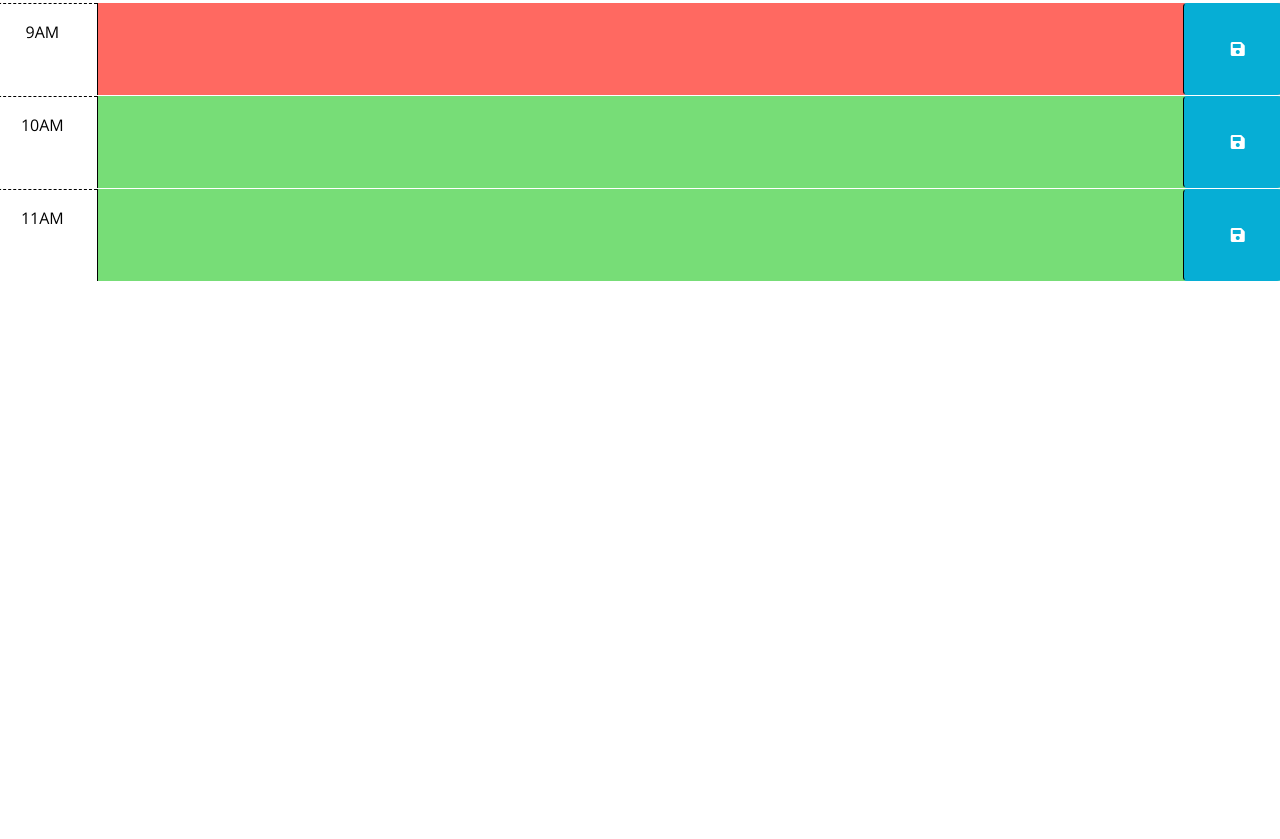
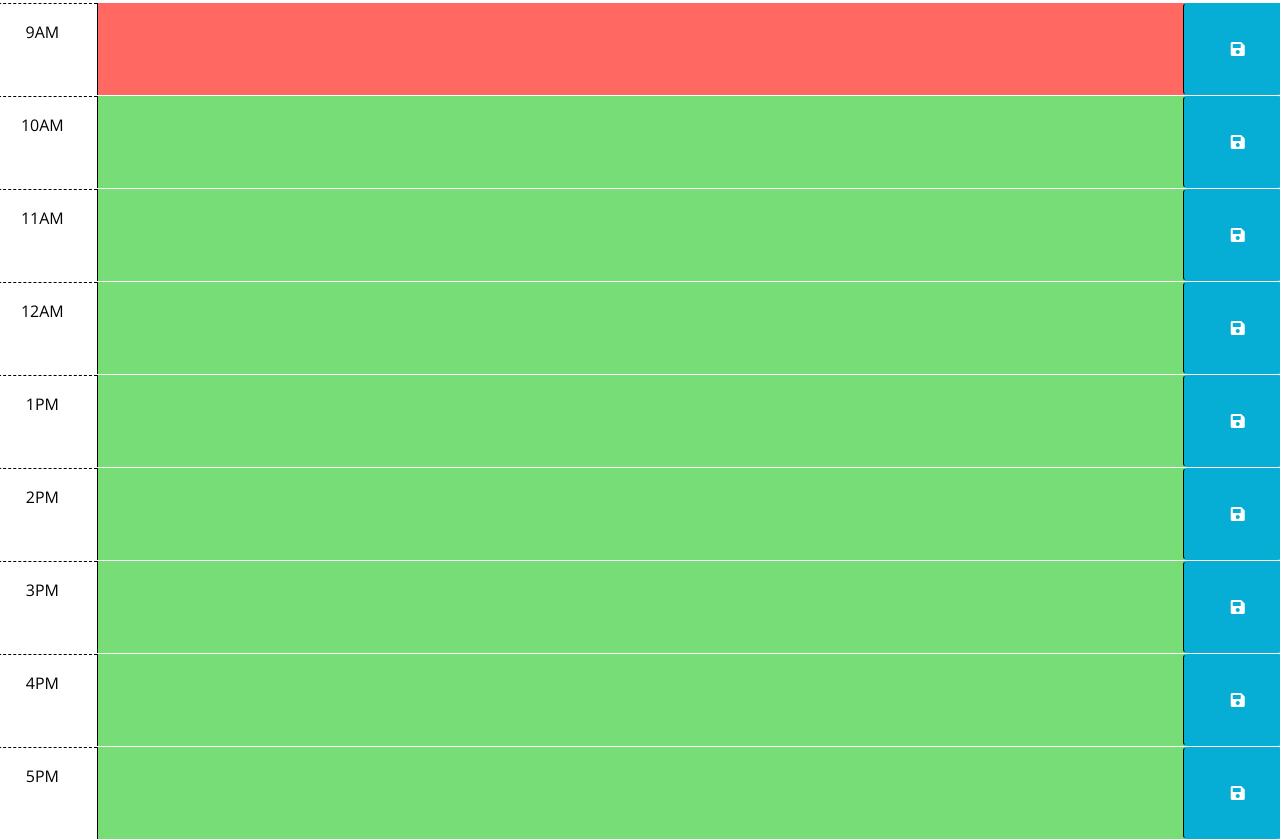
Before and after one commit to JPascual007/EDX-homework05, a plain HTML site: page index.html in a window 1280 px wide. Shown: the part 300-1139 px from the top of the page. Before the commit the page ends 800 px from the top, so only its background shows below. Drawn offline with nearby package versions, Linux system fonts and the light colour scheme.

Commit message:
added more timeblocks

```diff
--- a/assets/js/script.js
+++ b/assets/js/script.js
@@ -37,7 +37,7 @@ $('.saveBtn').click(function() {
   localStorage.setItem(time, value);
 });
 
- $('#hour-9 .description').val(localStorage.getItem('hour-9'));
+ $('#hour-09 .description').val(localStorage.getItem('hour-09'));
  $('#hour-10 .description').val(localStorage.getItem('hour-10'));
  $('#hour-11 .description').val(localStorage.getItem('hour-11'));
  $('#hour-12 .description').val(localStorage.getItem('hour-12'));
--- a/index.html
+++ b/index.html
@@ -43,7 +43,7 @@
         -->
 
       <!-- Example of a past time block. The "past" class adds a gray background color. -->
-      <div id="hour-9" class="row time-block past">
+      <div id="hour-09" class="row time-block">
         <div class="col-2 col-md-1 hour text-center py-3">9AM</div>
         <textarea class="col-8 col-md-10 description" rows="3"> </textarea>
         <button class="btn saveBtn col-2 col-md-1" aria-label="save">
@@ -52,7 +52,7 @@
       </div>
 
       <!-- Example of a a present time block. The "present" class adds a red background color. -->
-      <div id="hour-10" class="row time-block present">
+      <div id="hour-10" class="row time-block">
         <div class="col-2 col-md-1 hour text-center py-3">10AM</div>
         <textarea class="col-8 col-md-10 description" rows="3"> </textarea>
         <button class="btn saveBtn col-2 col-md-1" aria-label="save">
@@ -61,8 +61,56 @@
       </div>
 
       <!-- Example of a future time block. The "future" class adds a green background color. -->
-      <div id="hour-11" class="row time-block future">
+      <div id="hour-11" class="row time-block ">
         <div class="col-2 col-md-1 hour text-center py-3">11AM</div>
+        <textarea class="col-8 col-md-10 description" rows="3"> </textarea>
+        <button class="btn saveBtn col-2 col-md-1" aria-label="save">
+          <i class="fas fa-save" aria-hidden="true"></i>
+        </button>
+      </div>
+
+      <div id="hour-12" class="row time-block ">
+        <div class="col-2 col-md-1 hour text-center py-3">12AM</div>
+        <textarea class="col-8 col-md-10 description" rows="3"> </textarea>
+        <button class="btn saveBtn col-2 col-md-1" aria-label="save">
+          <i class="fas fa-save" aria-hidden="true"></i>
+        </button>
+      </div>
+
+      <div id="hour-13" class="row time-block ">
+        <div class="col-2 col-md-1 hour text-center py-3">1PM</div>
+        <textarea class="col-8 col-md-10 description" rows="3"> </textarea>
+        <button class="btn saveBtn col-2 col-md-1" aria-label="save">
+          <i class="fas fa-save" aria-hidden="true"></i>
+        </button>
+      </div>
+
+      <div id="hour-14" class="row time-block ">
+        <div class="col-2 col-md-1 hour text-center py-3">2PM</div>
+        <textarea class="col-8 col-md-10 description" rows="3"> </textarea>
+        <button class="btn saveBtn col-2 col-md-1" aria-label="save">
+          <i class="fas fa-save" aria-hidden="true"></i>
+        </button>
+      </div>
+
+      <div id="hour-15" class="row time-block ">
+        <div class="col-2 col-md-1 hour text-center py-3">3PM</div>
+        <textarea class="col-8 col-md-10 description" rows="3"> </textarea>
+        <button class="btn saveBtn col-2 col-md-1" aria-label="save">
+          <i class="fas fa-save" aria-hidden="true"></i>
+        </button>
+      </div>
+
+      <div id="hour-16" class="row time-block ">
+        <div class="col-2 col-md-1 hour text-center py-3">4PM</div>
+        <textarea class="col-8 col-md-10 description" rows="3"> </textarea>
+        <button class="btn saveBtn col-2 col-md-1" aria-label="save">
+          <i class="fas fa-save" aria-hidden="true"></i>
+        </button>
+      </div>
+
+      <div id="hour-17" class="row time-block ">
+        <div class="col-2 col-md-1 hour text-center py-3">5PM</div>
         <textarea class="col-8 col-md-10 description" rows="3"> </textarea>
         <button class="btn saveBtn col-2 col-md-1" aria-label="save">
           <i class="fas fa-save" aria-hidden="true"></i>
```
